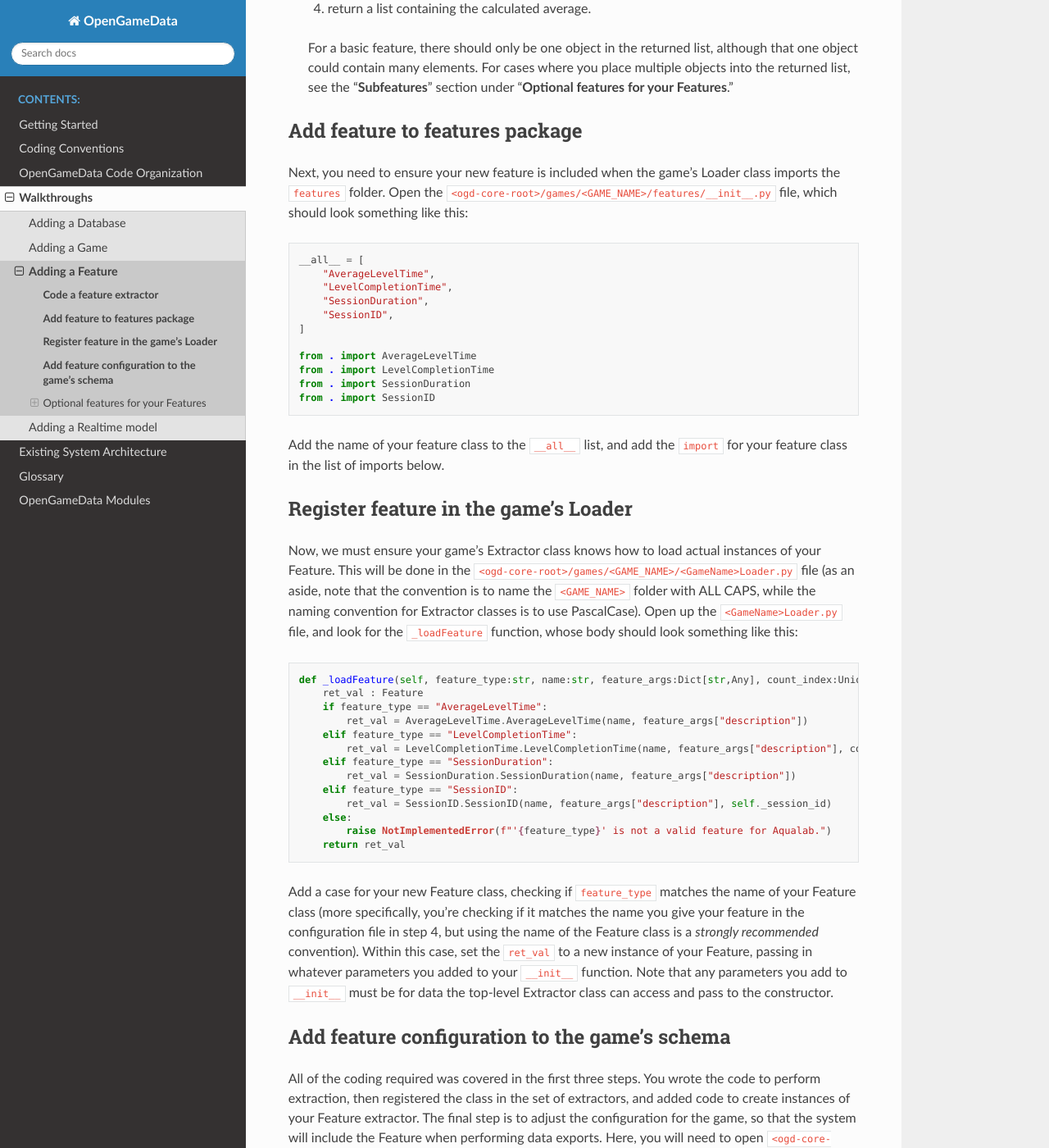
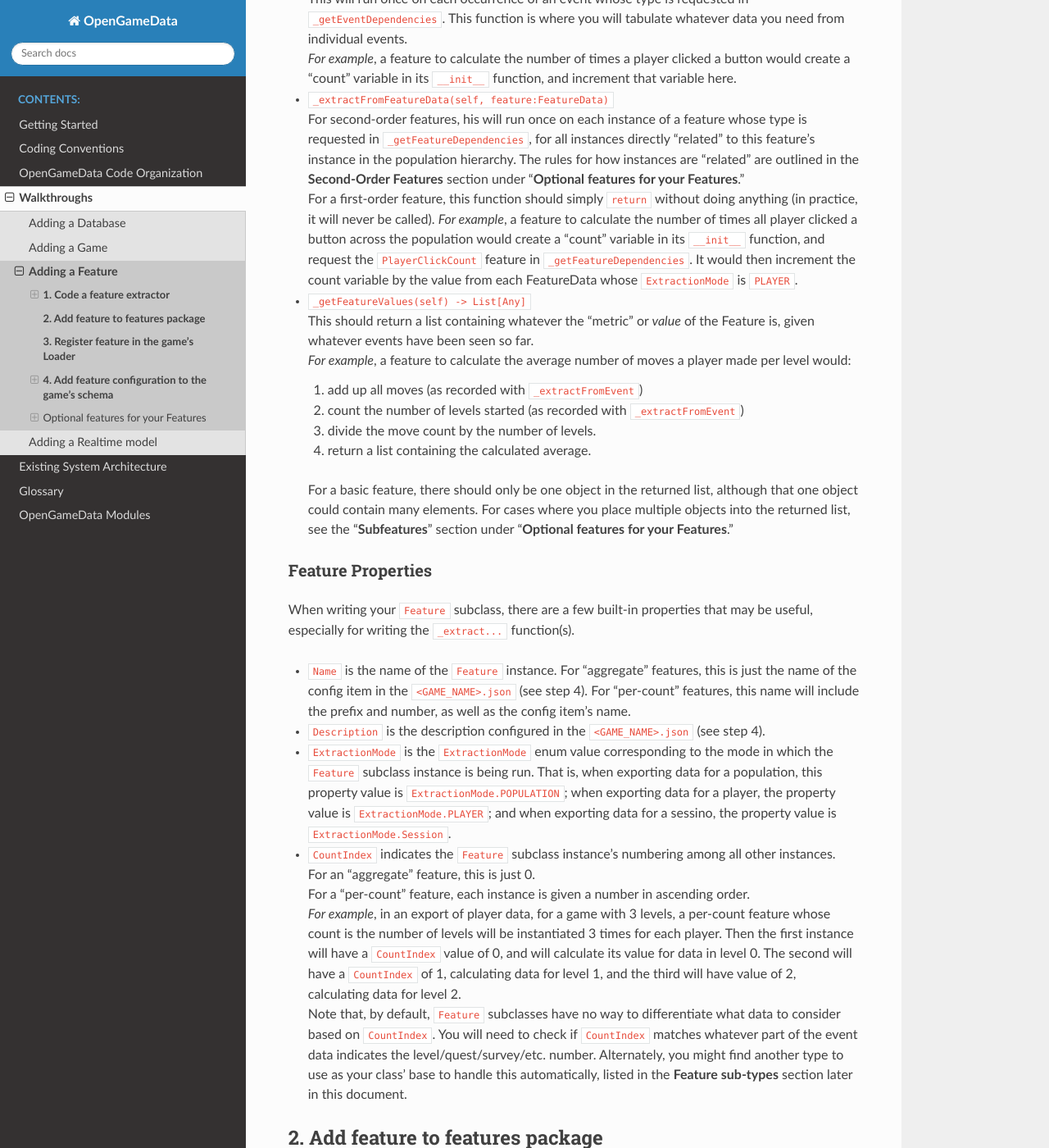
Before and after one commit to opengamedata/opengamedata-doc, a Sphinx documentation site: the page built from source/howto/Adding_a_Feature.md, in a window 1280 px wide and 1400 px high, scrolled down 986 px. Shown: the whole window at 82% size. Built offline with Sphinx 7.4.7 and the Read the Docs theme 2.0.0, drawn with Linux system fonts in a browser that asks for light colours; pages that are not in the unit, such as notebooks, are missing from menus; some of the changed text lies outside the part shown.

Commit message:
Update the 'Adding a Feature' doc.

````diff
--- a/source/howto/Adding_a_Feature.md
+++ b/source/howto/Adding_a_Feature.md
@@ -2,27 +2,42 @@
 
 In order to add a new feature for a game, you must complete the following steps:
 
-## **Code a feature extractor**
+## **1. Code a feature extractor**
 
-In this step, you need to write the individual feature extractor.
+The first step is to write the individual feature extractor.
 This should be a python file, placed in the `<ogd-core-root>/games/<GAME_NAME>/features` folder, which inherits from the Feature class.
-At minimum, you must create an `__init__(...)` function, and implement the functions listed below.
-You are free to add whatever `__init__` parameters you like, but you should at minimum include parameters to map to `name`, `description`, and `count_index` when calling the superclass constructor.
+
+### Required functions
+
+At minimum, you must write an `__init__(...)` function, and implement the functions listed below.
 Do not change the parameters of the other functions, as they are implementing abstract functions of the base class.
 
-- `__init__(self, name:str, description:str, count_index:int, ...)`
-  At minimum, `__init__` should pass the `name`, `description`, and `count_index` parameters along to the superclass constructor.
-  You can add whatever additional parameters you like, if you need your Feature to have additional data at start time.
-- `GetEventTypes(self) -> List[str]`
+- `__init__(self, params:ExtractorParameters, ...)`
+  At minimum, `__init__` should pass the `params` argument along to the superclass constructor.
+  You are free to add whatever other `__init__` parameters you like, if you need your Feature to have additional data at start time.
+  Just note that these parameters must either be available to (and thus come from) the game's Loader class, or be specified as additional params in the **Add feature configuration to the game's schema** section below.
+- `@classmethod`
+  `_getEventDependencies(self) -> List[str]`
   This should simply return a list of the names of the events your Feature would like to analyze.
   *For example*, a feature to calculate the time spent on a level should request the game's "start level" and "end level" events.
+- `@classmethod`
+  `_getFeatureDependencies(self) -> List[str]`
+  For second-order features, this function should return a list of the names of the *first-order features* your Feature would like to analyze.
+  First-order features should return an empty list.
+  *For example*, a second-order feature to calculate the time spent on a level across a whole population chould request the "level time" first-order feature from the `_getEventDependencies` example above.
 - `_extractFromEvent(self, event:Event)`
-  This will run once on each occurrence of an event whose type is requested in `GetEventTypes`.
+  This will run once on each occurrence of an event whose type is requested in `_getEventDependencies`.
   This function is where you will tabulate whatever data you need from individual events.
   *For example*, a feature to calculate the number of times a player clicked a button would create a "count" variable in its `__init__` function, and increment that variable here.
-- `GetFeatureValues(self) -> List[Any]`
+- `_extractFromFeatureData(self, feature:FeatureData)`
+  For second-order features, his will run once on each instance of a feature whose type is requested in `_getFeatureDependencies`, for all instances directly "related" to this feature's instance in the population hierarchy.
+  The rules for how instances are "related" are outlined in the **Second-Order Features** section under "**Optional features for your Features**."
+  For a first-order feature, this function should simply `return` without doing anything (in practice, it will never be called).
+  *For example*, a feature to calculate the number of times all player clicked a button across the population would create a "count" variable in its `__init__` function, and request the `PlayerClickCount` feature in `_getFeatureDependencies`. It would then increment the count variable by the value from each FeatureData whose `ExtractionMode` is `PLAYER`.
+- `_getFeatureValues(self) -> List[Any]`
   This should return a list containing whatever the "metric" or *value* of the Feature is, given whatever events have been seen so far.
   *For example*, a feature to calculate the average number of moves a player made per level would:
+
   1. add up all moves (as recorded with `_extractFromEvent`)
   2. count the number of levels started (as recorded with `_extractFromEvent`)
   3. divide the move count by the number of levels.
@@ -31,7 +46,32 @@
   For a basic feature, there should only be one object in the returned list, although that one object could contain many elements.
   For cases where you place multiple objects into the returned list, see the "**Subfeatures**" section under "**Optional features for your Features**."
 
-## **Add feature to features package**
+### Feature Properties
+
+When writing your `Feature` subclass, there are a few built-in properties that may be useful, especially for writing the `_extract...` function(s).
+
+- `Name`
+  is the name of the `Feature` instance.
+  For "aggregate" features, this is just the name of the config item in the `<GAME_NAME>.json` (see step 4).
+  For "per-count" features, this name will include the prefix and number, as well as the config item's name.
+- `Description`
+  is the description configured in the `<GAME_NAME>.json` (see step 4).
+- `ExtractionMode`
+  is the `ExtractionMode` enum value corresponding to the mode in which the `Feature` subclass instance is being run.
+  That is, when exporting data for a population, this property value is `ExtractionMode.POPULATION`;
+  when exporting data for a player, the property value is `ExtractionMode.PLAYER`;
+  and when exporting data for a sessino, the property value is `ExtractionMode.Session`.
+- `CountIndex`
+  indicates the `Feature` subclass instance's numbering among all other instances.
+  For an "aggregate" feature, this is just 0.
+  For a "per-count" feature, each instance is given a number in ascending order.
+  *For example*, in an export of player data, for a game with 3 levels, a per-count feature whose count is the number of levels will be instantiated 3 times for each player.
+  Then the first instance will have a `CountIndex` value of 0, and will calculate its value for data in level 0. The second will have a `CountIndex` of 1, calculating data for level 1, and the third will have value of 2, calculating data for level 2.
+  Note that, by default, `Feature` subclasses have no way to differentiate what data to consider based on `CountIndex`.
+  You will need to check if `CountIndex` matches whatever part of the event data indicates the level/quest/survey/etc. number.
+  Alternately, you might find another type to use as your class' base to handle this automatically, listed in the **Feature sub-types** section later in this document.
+
+## **2. Add feature to features package**
 
 Next, you need to ensure your new feature is included when the game's Loader class imports the `features` folder.
 Open the `<ogd-core-root>/games/<GAME_NAME>/features/__init__.py` file, which should look something like this:
@@ -52,34 +92,39 @@
 
 Add the name of your feature class to the `__all__` list, and add the `import` for your feature class in the list of imports below.
 
-## **Register feature in the game's Loader**
+## **3. Register feature in the game's Loader**
 
-Now, we must ensure your game's Extractor class knows how to load actual instances of your Feature.
+Now, we must ensure your game's Loader class knows how to load actual instances of your Feature.
 This will be done in the `<ogd-core-root>/games/<GAME_NAME>/<GameName>Loader.py` file
 (as an aside, note that the convention is to name the `<GAME_NAME>` folder with ALL CAPS, while the naming convention for Extractor classes is to use PascalCase).
 Open up the `<GameName>Loader.py` file, and look for the `_loadFeature` function, whose body should look something like this:
 
 ```python
-def _loadFeature(self, feature_type:str, name:str, feature_args:Dict[str,Any], count_index:Union[int,None] = None) -> Feature:
+def _loadFeature(self, feature_type:str, extractor_params:ExtractorParameters, schema_args:Dict[str,Any]) -> Feature:
     ret_val : Feature
     if feature_type == "AverageLevelTime":
-        ret_val = AverageLevelTime.AverageLevelTime(name, feature_args["description"])
+        ret_val = AverageLevelTime.AverageLevelTime(params=extractor_params)
     elif feature_type == "LevelCompletionTime":
-        ret_val = LevelCompletionTime.LevelCompletionTime(name, feature_args["description"], count_index)
+        ret_val = LevelCompletionTime.LevelCompletionTime(params=extractor_params)
+    elif feature_type == "LevelIdleTime":
+        ret_val = LevelIdleTime.LevelIdleTime(params=extractor_params, threshold=schema_args.get('IdleThreshold', 60))
     elif feature_type == "SessionDuration":
-        ret_val = SessionDuration.SessionDuration(name, feature_args["description"])
+        ret_val = SessionDuration.SessionDuration(params=extractor_params)
     elif feature_type == "SessionID":
-        ret_val = SessionID.SessionID(name, feature_args["description"], self._session_id)
+        ret_val = SessionID.SessionID(params=extractor_params, id=self._session_id)
     else:
         raise NotImplementedError(f"'{feature_type}' is not a valid feature for Aqualab.")
     return ret_val
 ```
 
-Add a case for your new Feature class, checking if `feature_type` matches the name of your Feature class (more specifically, you're checking if it matches the name you give your feature in the configuration file in step 4, but using the name of the Feature class is a *strongly recommended* convention).
+Add a case for your new Feature class, checking if `feature_type` matches the name of your Feature class (more specifically, you're checking if it matches the `type` you give your feature in the configuration file in step 4, but using the name of the Feature class itself is a *strongly* recommended convention).
 Within this case, set the `ret_val` to a new instance of your Feature, passing in whatever parameters you added to your `__init__` function.
-Note that any parameters you add to `__init__` must be for data the top-level Extractor class can access and pass to the constructor.
+Note that any parameters you add to `__init__` must:
 
-## **Add feature configuration to the game's schema**
+- Take arguments available to the Loader class, such as `id` in the `SessionID` case for the example above, or
+- Take arguments from the schema_args, which are defined in the config in
+
+## **4. Add feature configuration to the game's schema**
 
 All of the coding required was covered in the first three steps.
 You wrote the code to perform extraction, then registered the class in the set of extractors, and added code to create instances of your Feature extractor.
@@ -103,21 +148,25 @@
                 "enabled": false,
                 "count":"level_range",
                 "prefix": "job",
-                "description": "Time taken to complete a given level"
+                "description": "Time taken to complete a given level",
+                "return_type" : "timedelta"
             },
         },
         "aggregate":{
             "AverageLevelTime": {
                 "enabled": false,
-                "description":"Average time spent per level played"
+                "description":"Average time spent per level played",
+                "return_type" : "timedelta"
             },
             "SessionDuration": {
                 "enabled": true,
-                "description":"Time spent playing in a given session"
+                "description":"Time spent playing in a given session",
+                "return_type" : "timedelta"
             },
             "SessionID": {
                 "enabled": true,
-                "description":"The player's session ID number for this play session"
+                "description":"The player's session ID number for this play session",
+                "return_type" : "str"
             }
         }
     },
@@ -140,55 +189,65 @@
 These are also called "session" features.
 - "per-count" features, which will have a custom number of instances for each session (e.g. the time spent individually on each level, or responses to each of four pre-game survey questions).
 
+Each item in those dictionaries maps a name for the instance of the `Feature` subclass to a sub-dictionary.
+Generally, we recommend using the name of your `Feature` subclass (as created in step 1) as the name here, although you may use any name you want.
+An example where you may want to change the name would be an `IdleTime` feature that takes a `threshold` parameter.
+You might name the entry `IdleTime30` if you configure the `threshold` value to 30 seconds;
+you could then configure a second instance to have a 60 second `threshold` and name the entry `IdleTime60`.
+
+### Aggregate Features
+
 If your Feature is meant to function as an "aggregate" feature, you will add it to the `aggregate` dictionary.
-Each item maps the name of the Feature to a sub-dictionary.
-Generally, we recommend using the name of your `Feature` subclass (as created in step 1) as the name here, although technically you may use any name you want.
-The sub-dictionary for your Feature needs two elements: "enabled" and "description," where "enabled" is a boolean telling the system whether to use this Feature, and "description" is a human-readable description of what the Feature calculates.
+The sub-dictionary for your Feature needs four elements: `"enabled"`, `"type"`, `"description"`, and `"return_type"`.
+
+- `"enabled"` is a boolean telling the system whether to use this Feature for data exports.
+TODO: fill in how to enable only for a specific type of export
+- `"type"` is the name of the `Feature` subclass.
+Typically, this will be the same as the name mapped to the sub
+- `"description"` is a human-readable description of what the Feature calculates.
+- `"return_type"` is a string indicating the type of data returned by the feature.
+
 If desired, you can add extra elements to the sub-dictionary for use as parameters of your Feature.
-For example, if you would like to parameterize a feature to use either the mean or median as a measure of center, you could add the following to your `aggregate` dictionary:
+For the `IdleTime` example, you would add the following to your `aggregate` dictionary:
 
 ```json
-"TypicalLevelTime" : {
+"IdleTime30" : {
     "enabled" : true,
-    "center" : "median",
-    "description" : "Calculates either the player's average or median level time, depending on the parameter"
+    "threshold" : 30,
+    "description" : "Calculates either the player's average or median level time, depending on the parameter",
+    "return_type" : "float"
 }
 ```
 
-You would then have access to the parameter in step 3 (adding the feature to `_loadFeature`) as an element of `feature_args`.
+You will then have access to the parameter in step 3 (adding the feature to `_loadFeature`) as an element of `schema_args`.
+
+### Per-count Features
 
 On the other hand, if your Feature is meant to function as a "per-count" feature, you'll add it to the `per_count` dictionary.
-The process is similar to adding a feature to `aggregate`, requiring "enabled" and "description" as elements.
-In the "per-count" case, you will need to include "count" and "prefix" elements as well.
+The process is similar to adding a feature to `aggregate`, requiring `"enabled"`, `"type"`, `"description"`, and `"return_type"` as elements.
+In the "per-count" case, you must include `"count"` and `"prefix"` elements as well.
 
-- "count" is an integer telling the system how many instances of the Feature to create for each gameplay session.
-*For example*, if your Feature records responses to each of four survey questions in a game, you'll want to set count to 4.
-Then each session will get four instances of the feature, numbered 0, 1, 2, and 3.
-As a convenience, you may set count to the string "level_range", and the system will use the range of values defined in "level_range" within the `<GAME_NAME>.json` file.
-This is not a general feature, and any other strings will fail.
-The feature only exists because many games have a concept of level, and levels are often a useful unit of analysis.
-When in doubt, default to using an integer value for the count.
-- "prefix" maps to a string, which will be used to help distinguish different classes of per-count feature.
-*For example*, suppose you have ClickCount as a feature counting number of clicks on each level, and Response as a feature recording survy responses.
-You might choose "level" as a prefix for ClickCount, and "survey" as a prefix for Response.
-Then the final feature names for each of those Feature instances will be:
-```level0_ClickCount, level1_ClickCount, level2_ClickCount, ... , survey0_Response, survey1_Response, ...```
-When browsing columns in a spreadsheet of Feature values, it becomes much easier to distinguish which features occur per-level, which occur per-survey-item, etc.
+- `"count"`
+  is an integer telling the system how many instances of the Feature to create for each gameplay session.
+  *For example*, if your Feature records responses to each of four survey questions in a game, you'll want to set count to 4.
+  Then each session will get four instances of the feature, numbered 0, 1, 2, and 3.
+  As a convenience, you may set count to the string `"level_range"`, and the system will use the range of values defined in `"level_range"` within the `<GAME_NAME>.json` file.
+  If any other "range" items are defined in the `<GAME_NAME>.json` file, you can use their name in the same way.
+  When in doubt, default to using an integer value for the count.
+- `"prefix"`
+  maps to a string, which will be used as a prefix to feature names to help distinguish different classes of per-count feature.
+  *For example*, suppose you have ClickCount as a feature counting number of clicks on each level, and Response as a feature recording survy responses.
+  You might choose "level" as a prefix for ClickCount, and "survey" as a prefix for Response.
+  Then the final feature names for each of those Feature instances will be:
+  ```level0_ClickCount, level1_ClickCount, level2_ClickCount, ... , survey0_Response, survey1_Response, ...```
+  When browsing columns in a spreadsheet of Feature values, it becomes much easier to distinguish which features occur per-level, which occur per-survey-item, etc.
 
-As with "aggregate" features, "per-count" features can have additional elements in their sub-dictionaries, which can then be accessed for use as parameters in the `feature_args` variable in `_loadFeature`.
+As with "aggregate" features, "per-count" features can have additional elements in their sub-dictionaries, which can then be accessed for use as parameters in the `schema_args` variable in `_loadFeature` (see step 3).
 
 ## Optional features for your Features
 
 The preceding sections discussed the minimum requirements for creating a Feature subclass.
 However, there are additional features (lower-case 'f', meaning *features* as in "things a system can do") available to you when programming your Feature:
-
-### **Feature sub-types**
-
-There are a few "sub-types" of the Feature class, which add provide small additional conveniences. Your Feature subclass can inherit from these types instead of the base `Feature`:
-
-- `PerLevelFeature`
-This Feature subclass adds validation to automatically check if the `'level'` element of each incoming Event object matches the current Feature object's `_count_index` element, and ignores the Event if it does not.
-This ensures the `_extractFromEvent` function is only run on the instance of a given Feature intended to process data for that level.
 
 ### **Subfeatures**
 
@@ -202,15 +261,39 @@
 To do this, you will need to carry out the following additional steps when writing your Feature:
 
 1. In the "**Code a feature extractor**" step, you must implement another function:
-  - `Subfeatures(self) -> List[str]` should return a list of names for each subfeature (additional metric) the Feature class provides.
-  Your output will contain one column with the "base" Feature value, and one additional column for each "subfeature" value.
-  *For example*: In the `LevelComplete` example, the `Subfeatures` function may return `['Count']`.
+
+  - `Subfeatures(self) -> List[str]`
+    should return a list of names for each subfeature (additional metric) the Feature class provides.
+    Your output will contain one column with the "base" Feature value, and one additional column for each "subfeature" value.
+    *For example*: In the `LevelComplete` example, the `Subfeatures` function may return `['Count']`.
+
   Then in the output, there will be one column named "LevelComplete", and another named "LevelCompleteCount."
-2. In the "**Code a feature extractor**" step, you will add an object to the list returned from `GetFeatureValues()` for each subfeature.
-The first item in the list will go in the output column with the "base" Feature name, the next in the list will go in the column with the first "subfeature" name, etc.
-*For example*, continuing the `LevelComplete` example:
+
+2. In the "**Code a feature extractor**" step,
+  you will add an object to the list returned from `GetFeatureValues()` for each subfeature.
+  The first item in the list will go in the output column with the "base" Feature name, the next in the list will go in the column with the first "subfeature" name, etc.
+  *For example*, continuing the `LevelComplete` example:
+
   - the first object in the list may be the `bool` value indicating whether the given level was completed, and goes to the `LevelComplete` column.
   - the second object may be the "count" value indicating the number of times the level was completed, and goes to the `LevelCompleteCount` column.
+
 3. In the "**Add feature configuration to the game's schema**", you will add an extra field to the Feature dictionary:
+
   - "subfeatures" maps to a sub-dictionary.
   Each element of the sub-dictionary has a key string, which we **strongly** recommend you match with the name(s) given in the corresponding Feature's  `Subfeatures()` function.
+
+### **Second-Order Features***
+
+The rules for how a second-order feature is given values from its requested first-order features:
+
+1. if the current instance of the second-order feature implementing this function happens to be owned by a PopulationProcessor, then it will run against all instances of the requested features at the population, player, and session level (since all players and sessions are children of the population).
+2. If the current instance is owned by a PlayerProcessor, then it will run against instances of requested features at the population level (the parent of the player), the instances for the given player (i.e. if the Player ID is PlayerA, all instances for PlayerA but not for PlayerB, PlayerC, etc.), and instances for the sessions of the given player (children of the given player).
+3. If the current instance is owned by a SessionProcessor, then it will run against instances of requested features at the population level (the grandparent of the session), the instances for the player of the given session (the parent of the session), and instances for the given session.
+
+### **Feature sub-types**
+
+There are a few "sub-types" of the Feature class, which add provide small additional conveniences. Your Feature subclass can inherit from these types instead of the base `Feature`:
+
+- `PerLevelFeature`
+This Feature subclass adds validation to automatically check if the `'level'` element of each incoming Event object matches the current Feature object's `CountIndex` property, and ignores the Event if it does not.
+This ensures the `_extractFromEvent` function is only run on the instance of a given Feature intended to process data for that level.
````
